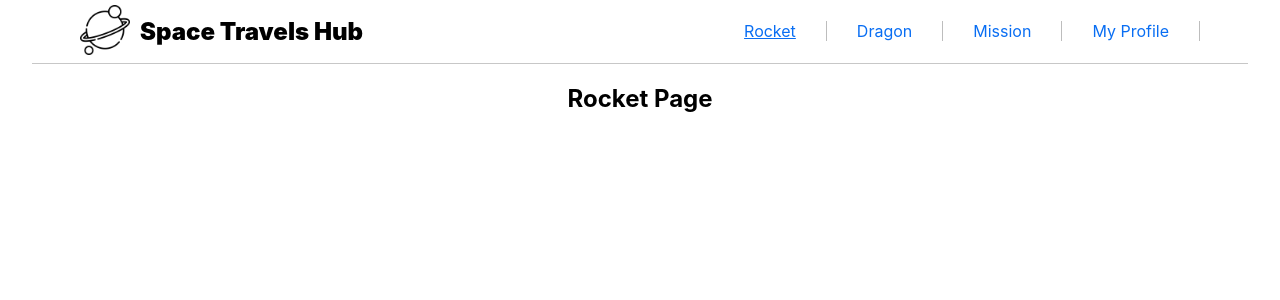
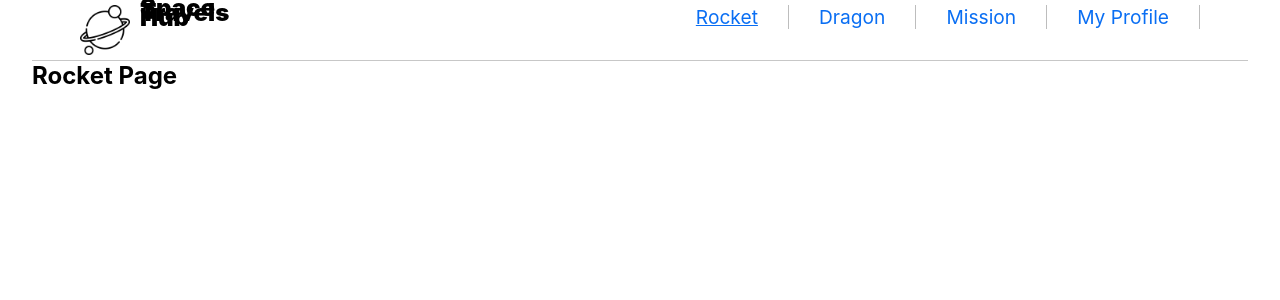
Before and after one commit to hiwina/React-Redux-group-project---Space-Travelers-Hub, a React (Create React App) app: page / in a window 1280 px wide. Shown: the top 300 px of the page. Built offline with nearby package versions, Linux system fonts and the light colour scheme.

Commit message:
fetch dragon data

```diff
--- a/package.json
+++ b/package.json
@@ -8,6 +8,7 @@
     "@testing-library/react": "^13.4.0",
     "@testing-library/user-event": "^13.5.0",
     "axios": "^1.4.0",
+    "prop-types": "^15.8.1",
     "react": "^18.2.0",
     "react-dom": "^18.2.0",
     "react-redux": "^8.1.1",
--- a/src/App.css
+++ b/src/App.css
@@ -1,5 +1,4 @@
 
 .App {
-  text-align: center;
   padding: 0 2em;
 }
--- a/src/App.js
+++ b/src/App.js
@@ -4,7 +4,8 @@ import NavigationBar from './components/navigation-bar';
 import Rocket from './components/Rocket';
 import Mission from './components/Mission';
 import Myprofile from './components/profile';
-import Dragon from './components/Dragon';
+// import Dragon from './components/Dragon';
+import DragonsPage from './pages/DragonsPage';
 
 function App() {
   return (
@@ -13,7 +14,7 @@ function App() {
         <NavigationBar />
         <Routes>
           <Route path="/" element={<Rocket />} />
-          <Route path="/dragon" element={<Dragon />} />
+          <Route path="/dragon" element={<DragonsPage />} />
           <Route path="/mission" element={<Mission />} />
           <Route path="/myprofile" element={<Myprofile />} />
         </Routes>
--- a/src/components/Dragon.js
+++ b/src/components/Dragon.js
@@ -1,6 +1,10 @@
-const Dragon = (dragons) => {
-  const { name, img, desc } = dragons;
-  return (
+import PropTypes from 'prop-types';
+import '../styles/dragon.css';
+
+const Dragon = ({
+  name, img, desc,
+}) => (
+
   <div className=" d-flex-space g-10 my-20">
     <img src={img} className="logo" alt="dragon" />
     <div className="dragon-details">
@@ -10,6 +14,10 @@ const Dragon = (dragons) => {
     </div>
   </div>
 );
+Dragon.propTypes = {
+  name: PropTypes.string.isRequired,
+  img: PropTypes.string.isRequired,
+  desc: PropTypes.string.isRequired,
 };
 
 export default Dragon;
--- a/src/pages/DragonsPage.js
+++ b/src/pages/DragonsPage.js
@@ -23,7 +23,7 @@ const Dragons = () => {
           <Dragon
             key={dragon.id}
             name={dragon.name}
-            img={dragon.flickr_images}
+            img={dragon.flickr_images[0]}
             id={dragon.id}
             desc={dragon.description}
           />
--- a/src/redux/dragons/dragonSlice.js
+++ b/src/redux/dragons/dragonSlice.js
@@ -10,7 +10,7 @@ const initialState = {
 const url = 'https://api.spacexdata.com/v4/dragons';
 export const fetchDragons = createAsyncThunk('dragons/fetchDragons', async (thunkAPI) => {
   try {
-    const response = await axios(url);
+    const response = await axios.get(url);
     return response.data;
   } catch (error) {
     return thunkAPI.rejectWithValue('something went wrong!');
--- /dev/null
+++ b/src/styles/dragon.css
@@ -0,0 +1,99 @@
+:root {
+  --white: #ffff;
+  --yellow: yellow;
+  --red: red;
+  --black: black;
+}
+
+* {
+  margin: 0;
+  padding: 0;
+  box-sizing: border-box;
+}
+
+li {
+  list-style-type: none;
+}
+
+a {
+  color: var(--white);
+  font-size: 1.2rem;
+  text-decoration: none;
+}
+
+.active {
+  text-decoration: underline;
+  color: var(--yellow);
+}
+
+.container {
+  max-width: 1200px;
+  margin: 0 auto;
+  padding-inline: 10px;
+}
+
+header {
+  height: 80px;
+  background-color: var(--red);
+}
+
+.d-flex-space {
+  display: flex;
+  justify-content: space-between;
+  align-items: center;
+}
+
+nav {
+  height: 100%;
+  padding: 10px 0;
+}
+
+.logo-img {
+  width: 70px;
+}
+
+.g-10 {
+  gap: 10px;
+}
+
+.logo {
+  width: 200px;
+}
+
+.logo-title {
+  color: var(--white);
+}
+
+.my-20 {
+  margin-block: 20px;
+}
+
+.btn {
+  padding: 10px 30px;
+  margin-block: 15px;
+  border-radius: 5px;
+  border: none;
+  cursor: pointer;
+  font-family: inherit;
+  color: var(--white);
+  font-size: 1.2rem;
+}
+
+.rocket-reserve {
+  background-color: var(--red);
+}
+
+.rocket-unreserve {
+  background-color: gray;
+  color: var(--black);
+}
+
+.rocket-name {
+  margin-block: 10px;
+}
+
+.reserved {
+  background-color: var(--yellow);
+  display: inline-block;
+  color: var(--black);
+}
```
Also changed, not shown: 1 other file (tests, documents, lock files or other folders). Lines whose indentation alone changed are shown as unchanged.
